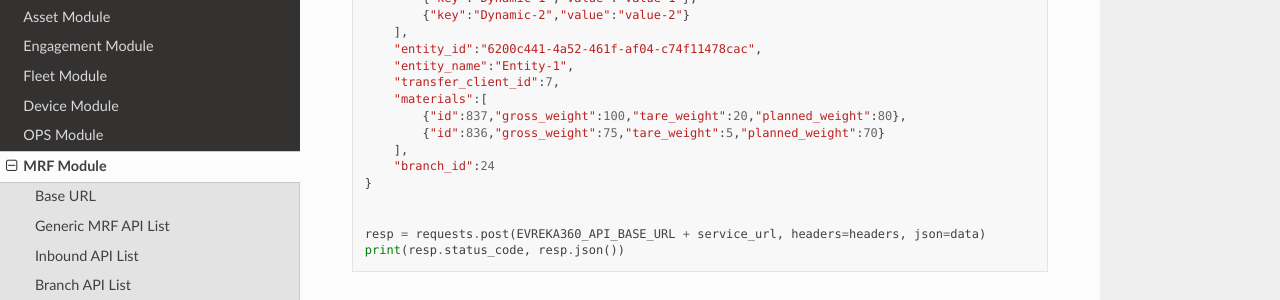
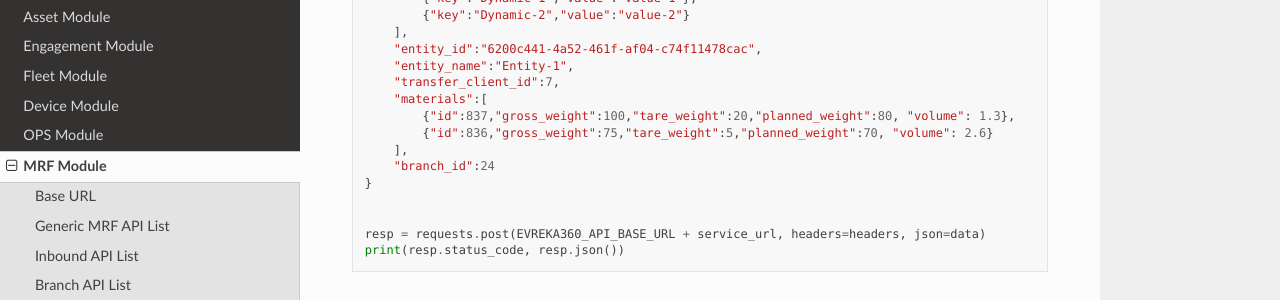
Before and after one commit to evrekadev/evreka-api-doc, a Sphinx documentation site: the page built from source/mrf/consignment/create.rst, in a window 1280 px wide and 900 px high, scrolled down 1090 px. Shown: the part 151-451 px from the top of the window. Built offline with Sphinx 7.4.7 and the Read the Docs theme 3.1.0, drawn with Linux system fonts in a browser that asks for light colours.

Commit message:
DEV-20223
consignment materials now accepts volume

```diff
--- a/source/mrf/consignment/create.rst
+++ b/source/mrf/consignment/create.rst
@@ -78,8 +78,8 @@ Example Code
         "entity_name":"Entity-1",
         "transfer_client_id":7,
         "materials":[
-            {"id":837,"gross_weight":100,"tare_weight":20,"planned_weight":80},
-            {"id":836,"gross_weight":75,"tare_weight":5,"planned_weight":70}
+            {"id":837,"gross_weight":100,"tare_weight":20,"planned_weight":80, "volume": 1.3},
+            {"id":836,"gross_weight":75,"tare_weight":5,"planned_weight":70, "volume": 2.6}
         ],
         "branch_id":24
     }
```
